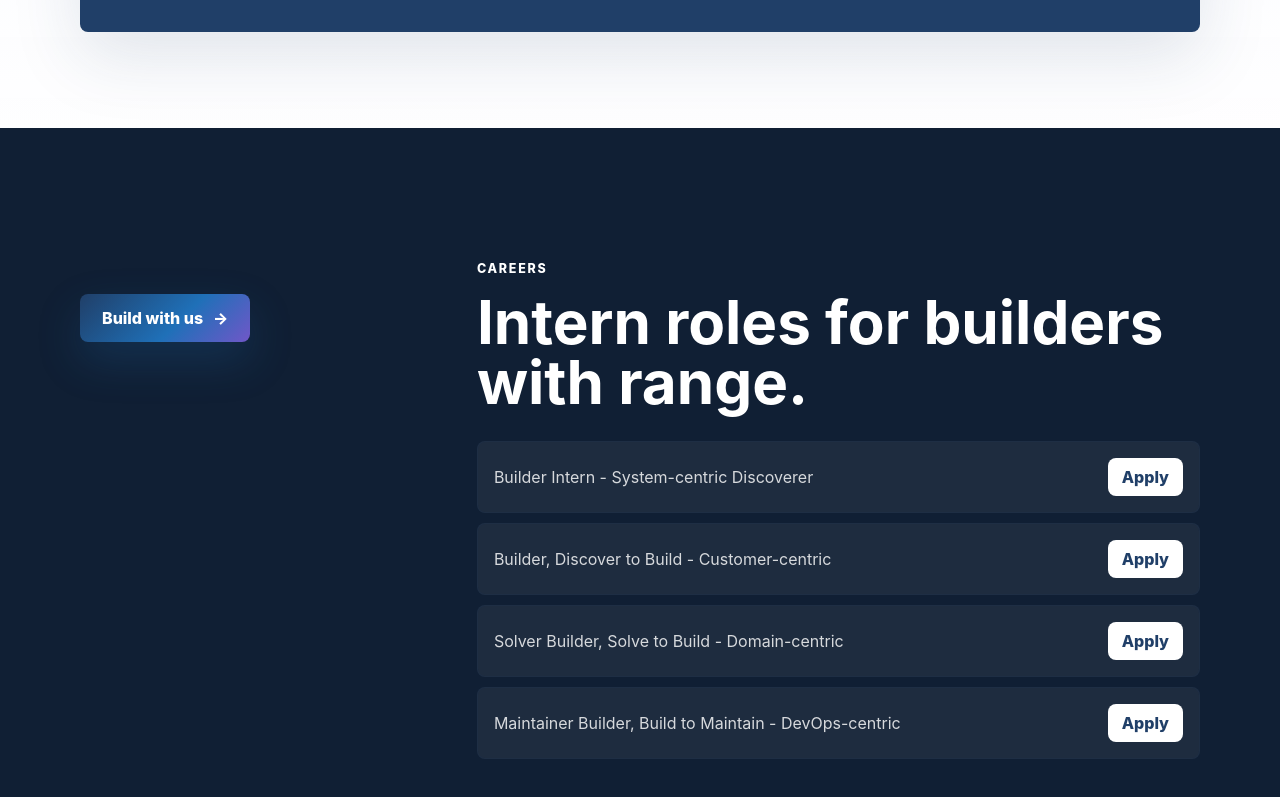
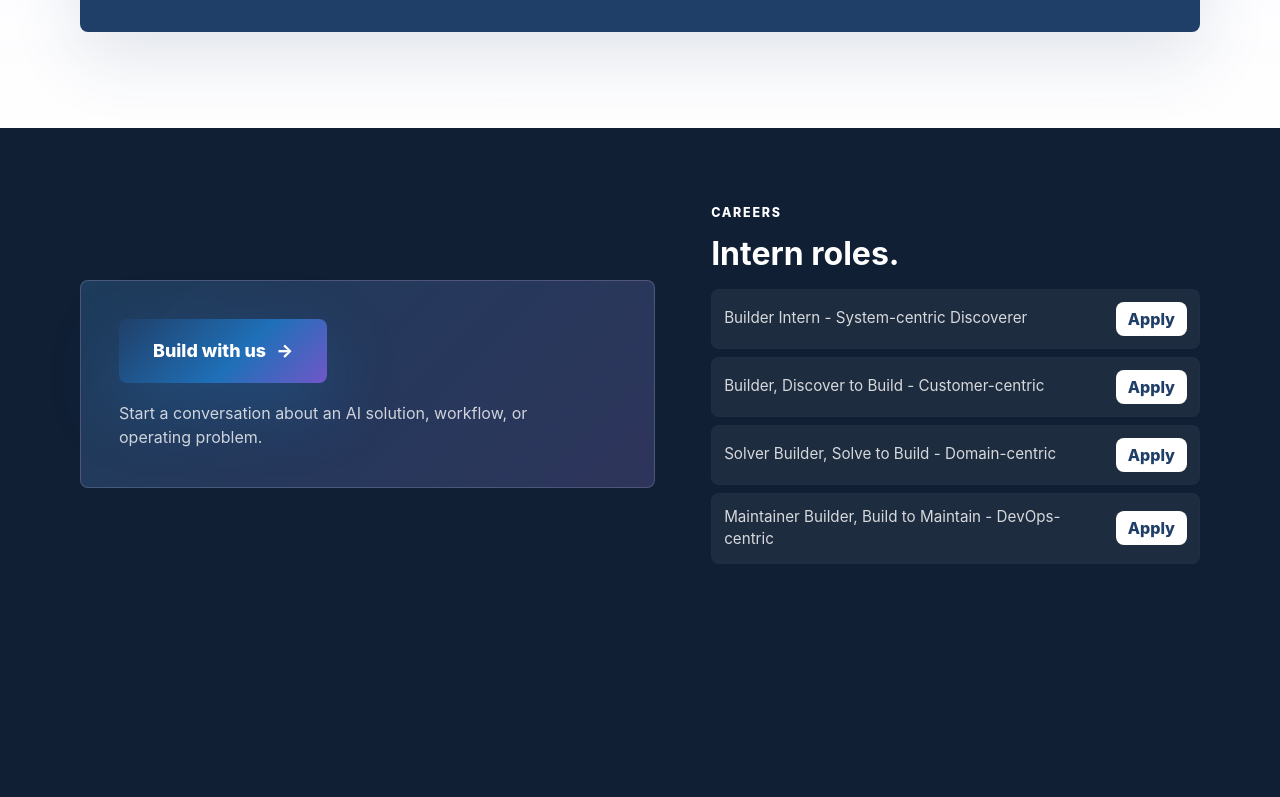
Before and after one commit to AmruthSrivatsan/BuildersForceWebsite, a React (Vite) app: page / in a window 1280 px wide. Shown: the part 6601-7398 px from the top of the page. Built offline with nearby package versions, Linux system fonts and the light colour scheme.

Commit message:
Prioritize footer service CTA

```diff
--- a/src/main.jsx
+++ b/src/main.jsx
@@ -399,10 +399,11 @@ Thanks,`)}`,
             Build with us
             <span aria-hidden="true">→</span>
           </a>
+          <p>Start a conversation about an AI solution, workflow, or operating problem.</p>
         </div>
         <div className="careers">
           <p className="eyebrow">Careers</p>
-          <h2>Intern roles for builders with range.</h2>
+          <h2>Intern roles.</h2>
           <div className="career-list">
             {careers.map((role) => (
               <article className="career-row" key={role}>
--- a/src/styles.css
+++ b/src/styles.css
@@ -838,11 +838,15 @@ blockquote cite {
   color: white;
 }
 
+.footer .section-inner {
+  padding-block: clamp(44px, 6vw, 76px);
+}
+
 .footer-grid {
   display: grid;
-  grid-template-columns: minmax(220px, 0.62fr) minmax(360px, 1.38fr);
-  gap: clamp(32px, 6vw, 72px);
-  align-items: start;
+  grid-template-columns: minmax(320px, 1fr) minmax(340px, 0.85fr);
+  gap: clamp(28px, 5vw, 56px);
+  align-items: center;
 }
 
 .footer .eyebrow,
@@ -852,39 +856,60 @@ blockquote cite {
 }
 
 .footer-contact > p {
-  max-width: 480px;
-  margin-top: 26px;
-  color: rgba(255, 255, 255, 0.76);
+  max-width: 440px;
+  margin-top: 18px;
+  color: rgba(255, 255, 255, 0.78);
+  font-size: 1rem;
 }
 
 .footer-contact {
-  display: flex;
-  justify-content: flex-start;
+  display: grid;
+  justify-items: start;
+  padding: clamp(24px, 4vw, 38px);
+  border: 1px solid rgba(238, 233, 255, 0.18);
+  border-radius: 8px;
+  background:
+    linear-gradient(135deg, rgba(31, 112, 184, 0.24), rgba(112, 87, 200, 0.2)),
+    rgba(255, 255, 255, 0.06);
+}
+
+.footer-contact .primary-cta {
+  min-height: 64px;
+  margin-top: 0;
+  padding-inline: 34px;
+  font-size: 1.12rem;
+  box-shadow: 0 24px 64px rgba(31, 112, 184, 0.34);
+}
+
+.careers h2 {
+  font-size: clamp(1.45rem, 2.5vw, 2.25rem);
+  line-height: 1.05;
 }
 
 .career-list {
   display: grid;
-  gap: 10px;
-  margin-top: 28px;
+  gap: 8px;
+  margin-top: 18px;
 }
 
 .career-row {
   display: flex;
   align-items: center;
   justify-content: space-between;
-  gap: 16px;
-  padding: 16px;
+  gap: 12px;
+  padding: 12px;
   background: rgba(255, 255, 255, 0.06);
   box-shadow: none;
 }
 
 .career-row p {
   color: rgba(255, 255, 255, 0.82);
+  font-size: 0.95rem;
 }
 
 .career-row button {
-  min-height: 38px;
-  padding: 0 14px;
+  min-height: 34px;
+  padding: 0 12px;
   border-radius: 8px;
   color: var(--navy);
   background: white;
@@ -893,9 +918,9 @@ blockquote cite {
 
 .apply-form {
   display: grid;
-  gap: 12px;
-  margin-top: 18px;
-  padding: 18px;
+  gap: 10px;
+  margin-top: 14px;
+  padding: 14px;
   background: rgba(255, 255, 255, 0.08);
   box-shadow: none;
 }
```
